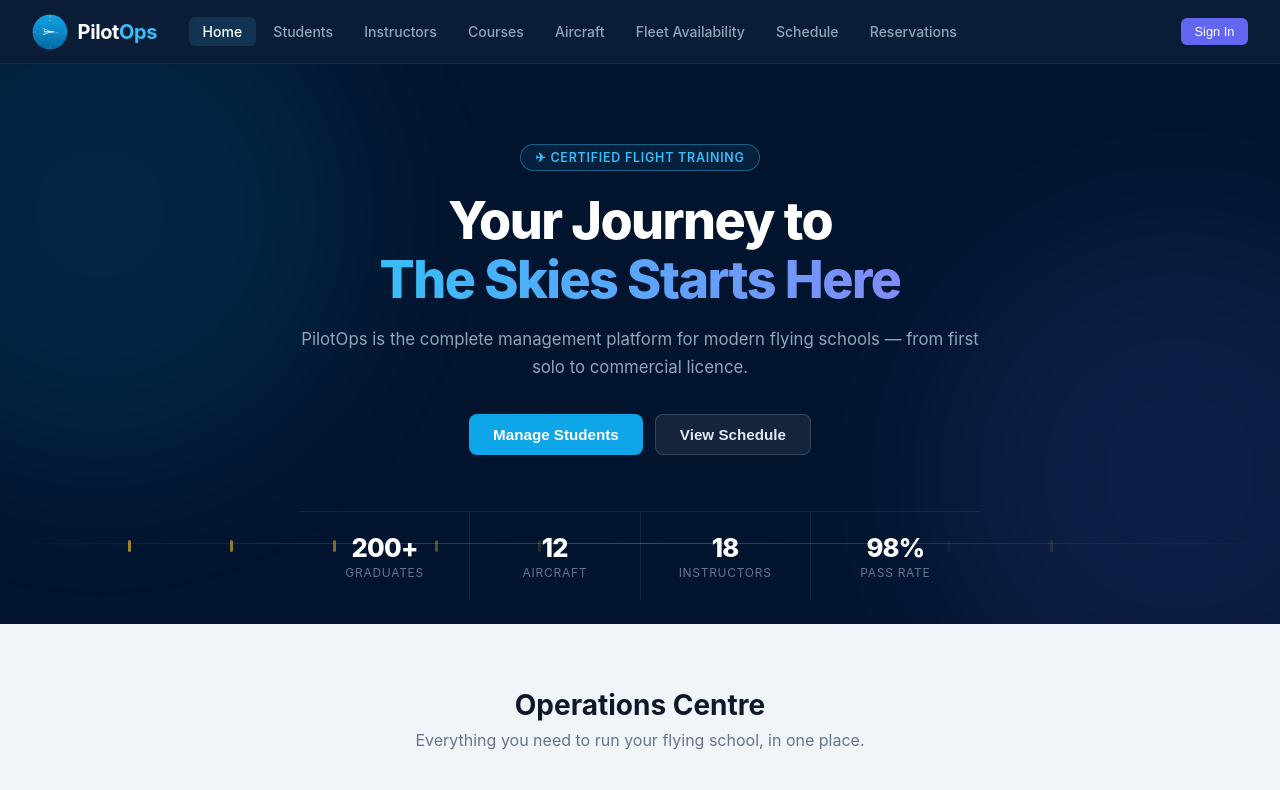
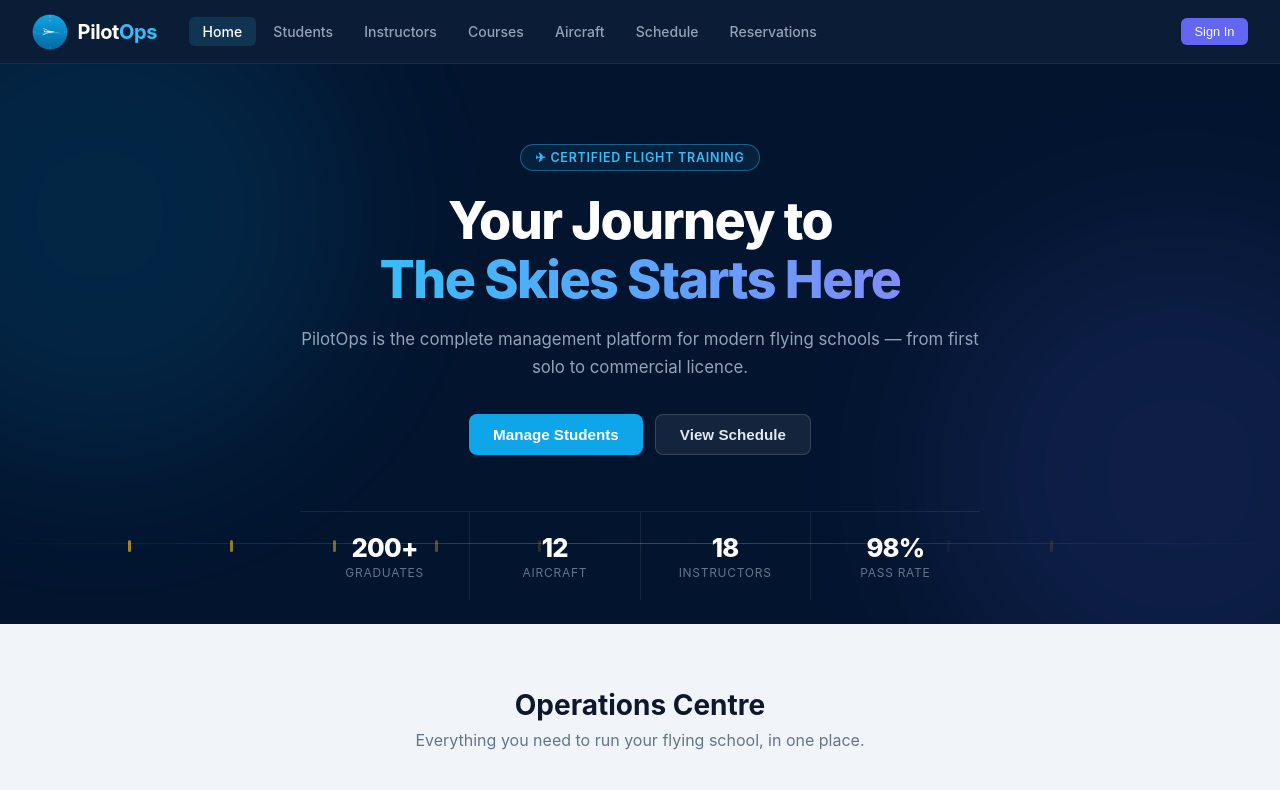
Before and after one commit to najeebmd/pilot_ops, a React (Vite) app in the folder client/: page / in a window 1280 px wide. Shown: the top 790 px of the page. Built offline with nearby package versions, Linux system fonts and the light colour scheme.

Commit message:
Remove Fleet Availability from navbar (accessible via Reservations tab)

```diff
--- a/client/src/components/layout/Navbar.tsx
+++ b/client/src/components/layout/Navbar.tsx
@@ -10,7 +10,6 @@ const NAV_ITEMS = [
   { to: '/instructors', label: 'Instructors' },
   { to: '/courses',     label: 'Courses' },
   { to: '/aircraft',              label: 'Aircraft' },
-  { to: '/aircraft/availability', label: 'Fleet Availability' },
   { to: '/schedule',     label: 'Schedule' },
   { to: '/reservations', label: 'Reservations' },
 ];
```
